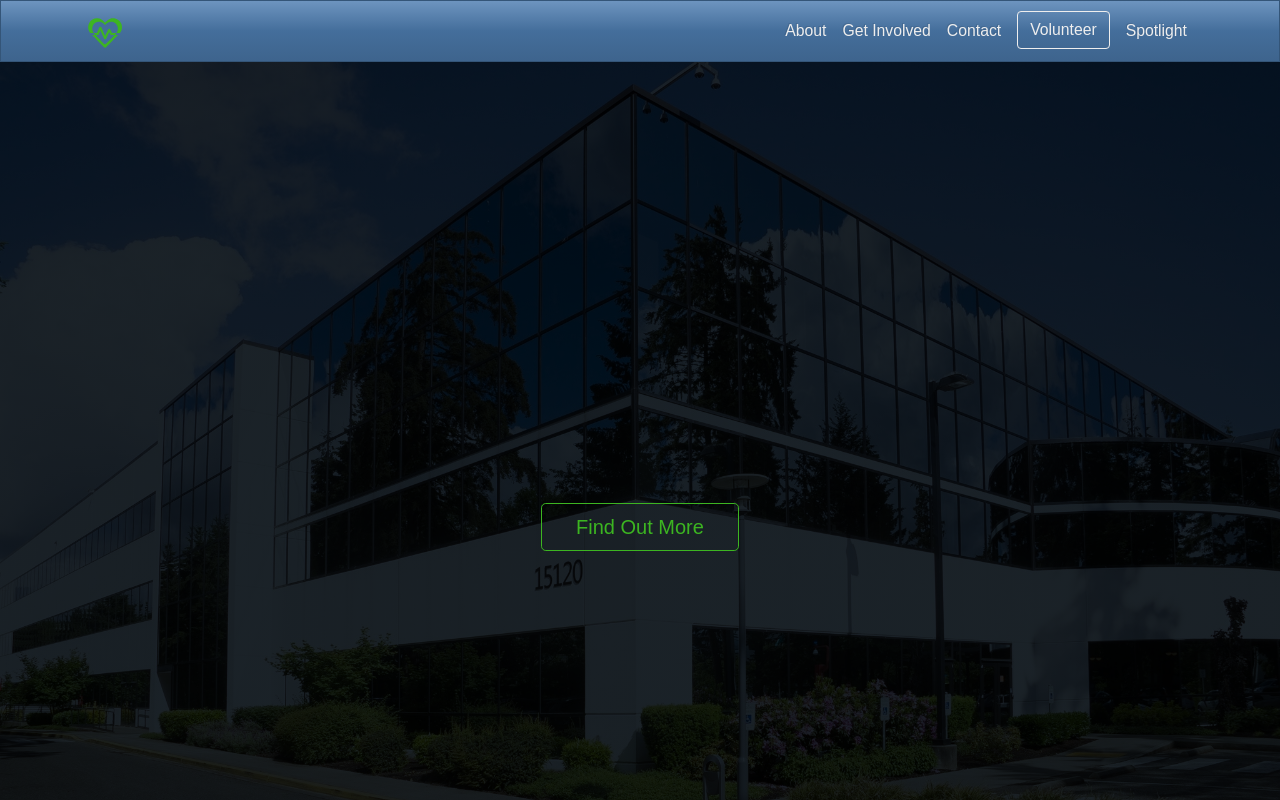
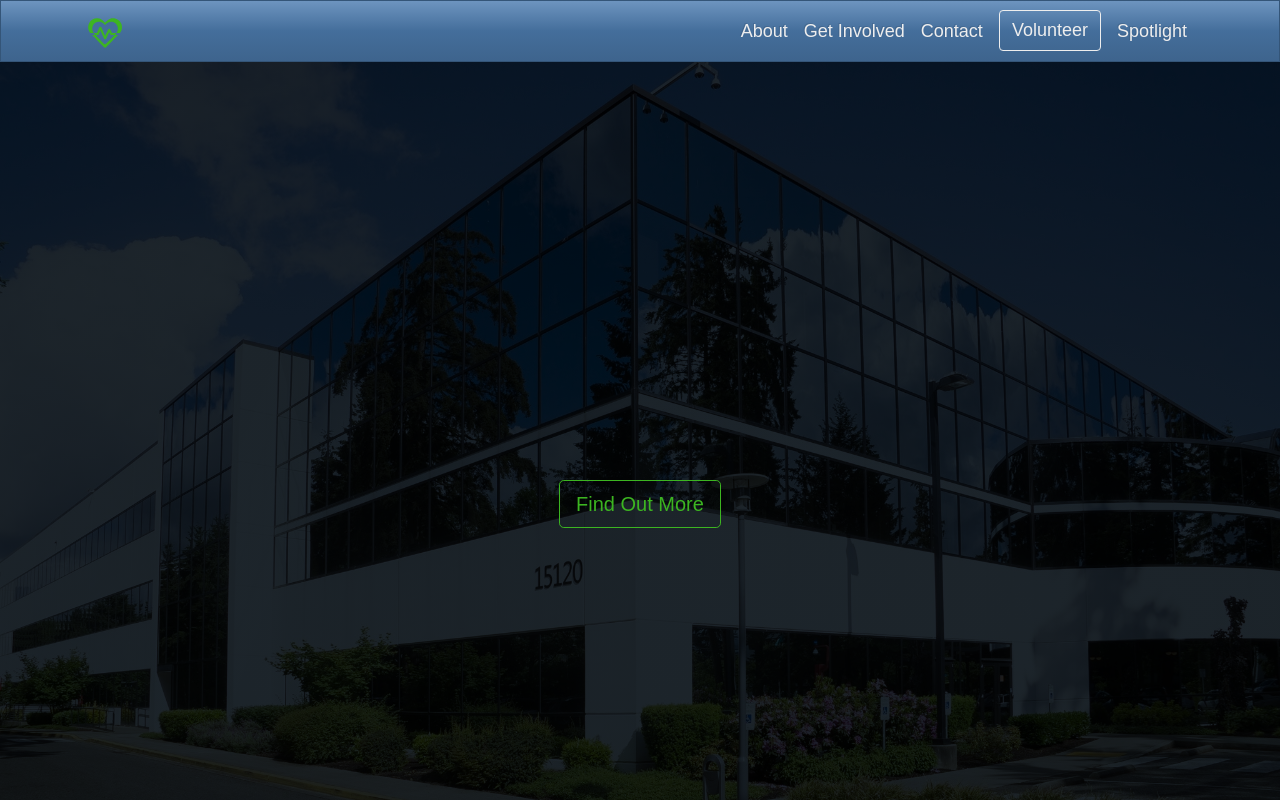
Before and after one commit to Pia007/Hero, a React (Create React App) app: page /#/home in a window 1280 px wide. Built offline with nearby package versions, Linux system fonts and the light colour scheme; a web font is replaced by a local one.

Commit message:
Fixed bg layout and header text

```diff
--- a/src/components/Header.jsx
+++ b/src/components/Header.jsx
@@ -20,14 +20,14 @@ export const Header = (props) => {
             <Navbar className="navbar navbar-expand-lg d-flex justify-content-end sticky-top text-light bg-primary">
                 <div className="container justify-content-between">
                     <div className='d-flex'>
-                        <NavLink to="/home"><img src={newLogo}  alt="logo" className=" text-lg nav-logo mt-1" /></NavLink>
+                        <NavLink to="/home" onClick={() => (navigation ? setNavigation(!navigation): setNavigation(navigation))}><img src={newLogo}  alt="logo" className=" text-lg nav-logo mt-1" /></NavLink>
                         <RenderHostHeader />
                     </div>
                     <NavbarToggler onClick={toggleNav} className="justify-content-end">
                         <i className="fa fa-bars fa-lg text-success nv-icon "/>
                     </NavbarToggler>
                     <Collapse isOpen={navigation} navbar className="justify-content-end">
-                        <Nav navbar className="ml-auto text-center text-light nav-text">
+                        <Nav navbar className="ml-auto text-center text-light ">
                             {/* <NavItem className="nav-item">
                                 <NavLink  onClick={() => (navigation ? setNavigation(!navigation): setNavigation(navigation))} className="nav-link active" to="/home">
                                     Home
@@ -53,13 +53,11 @@ export const Header = (props) => {
                                     Volunteer
                                 </NavLink>
                             </NavItem>
-                            <div>
-                                <NavItem>
-                                    <NavLink  onClick={() => (navigation ? setNavigation(!navigation): setNavigation(navigation))} className="nav-link" to="/volunteers" >
-                                        Spotlight
-                                    </NavLink>
-                                </NavItem>
-                            </div>
+                            <NavItem>
+                                <NavLink  onClick={() => (navigation ? setNavigation(!navigation): setNavigation(navigation))} className="nav-link" to="/volunteers" >
+                                    Spotlight
+                                </NavLink>
+                            </NavItem>
                         </Nav>
                     </Collapse>
                 </div>
--- a/src/components/Intro.jsx
+++ b/src/components/Intro.jsx
@@ -1,22 +1,19 @@
 import React from 'react';
-import { Col } from 'reactstrap';
-import { Link } from 'react-router-dom';
 import Fade from 'react-reveal/Fade';
 import logo from '../images/new-logo-lp.svg';
+import { Link } from 'react-router-dom';
 
 export const Intro= () => {
     return (
-        <div className="container container-fluid d-flex justify-content-around" style={{height: '100vh'}}>
-            <div className="hero-inner" >
-                <div className="my-auto p-0 align-self-center" style={{height: '50vh'}}>
-                    <Col xs={12} className="border-0 px-0 mb-3 mb-md-5 text-center align-self-center justify-content-around" >
-                        <p className="sub-text align-self-center font-weight-bold text-primary d-none d-md-block">
+        <div className=" intro-container" style={{maxWidth: '95%',  height: '90vh', margin: 'auto'}}>
+            <div className="border-0 px-0 mb-3 mb-md-5 text-center align-self-center justify-content-around" style={{maxWidth: '90%',  height: '80vh', margin: 'auto'}}>
+                <p className="sub-text align-self-center font-weight-bold text-sky d-none d-md-block">
                     <Fade bottom cascade>
                         <span className=''>H</span><img src={logo}  alt="logo" className="img-fluid lp-logo" /><span className=''>st a Healthcare Hero</span>
                     </Fade>
                 </p>
 
-                        <h1 className="sub-text align-self-center font-weight-bold text-primary d-md-none">
+                <h1 className="sub-text align-self-center font-weight-bold text-sky d-md-none mb-3">
                     <Fade bottom cascade>
                         <span className=''>H</span>
                     </Fade>
@@ -32,13 +29,9 @@ export const Intro= () => {
                     <Fade bottom cascade>Healthcare</Fade>
                     <Fade bottom cascade>Hero</Fade>
                 </h1>
-                    </Col>
-                    <Col xs={8} md={3} lg={3} xl={3} className="border-0 px-0 text-center mx-auto ">
                 <Fade bottom cascade>
-                            <Link to="/about" className="col col-xl-10 text-center btn btn-lg btn-outline-success" > Find Out More </Link>
+                    <Link to="/about" className=" text-center btn btn-lg btn-outline-success" > Find Out More </Link>
                 </Fade>
-                    </Col>
-                </div>
             </div>
         </div>
     );
--- a/src/pages/Home.jsx
+++ b/src/pages/Home.jsx
@@ -1,17 +1,16 @@
 import React from 'react';
 import { SEO } from '../components/SEO';
-import { Jumbotron } from 'reactstrap';
 import { Intro } from '../components/Intro';
 
-const Home = (props) => {
+const Home = () => {
 
     return (
 
         <div style={{overflow: 'hidden'}} className="landing">
-            <SEO title={"Landing Page | Host A Healthcare Hero "} description={"description"}  content={"Landing Page of website"}/>
-            <Jumbotron fluid className=" m-0 p-auto hero"  style={{height: '100vh', overflowY: 'hidden'}}>
+            <SEO title={"Host A Healthcare Hero"} description={"description"}  content={"Landing Page of website"}/>
+            <div className=" m-0 p-auto hero"  style={{height: 'calc(100vh - 62px)', overflowY: 'hidden'}}>
                 <Intro />
-            </Jumbotron>
+            </div>
         </div>
     );
 }
```
Lines whose indentation alone changed are shown as unchanged.
